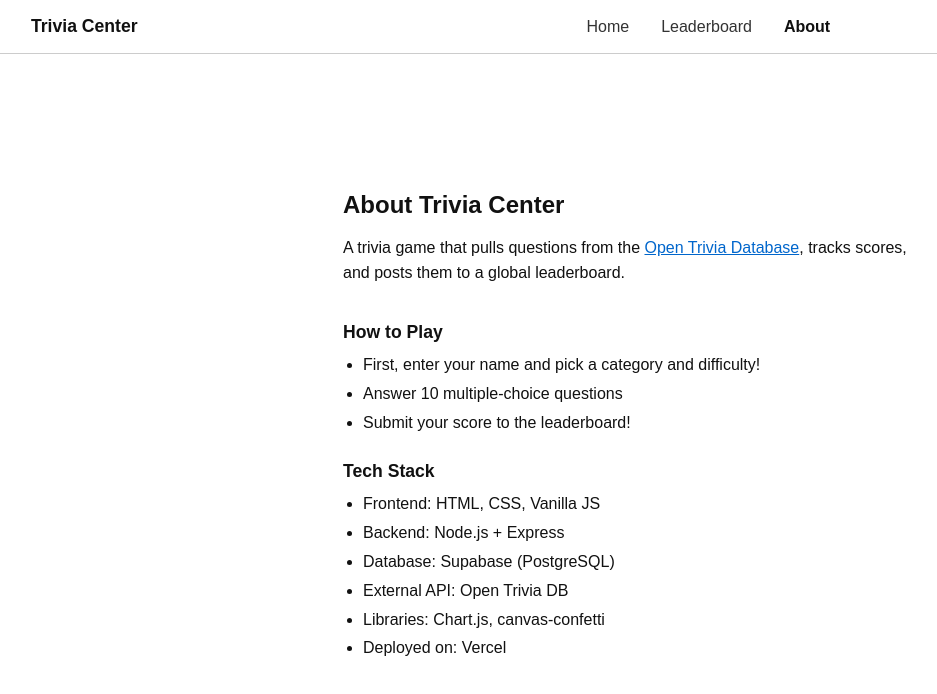
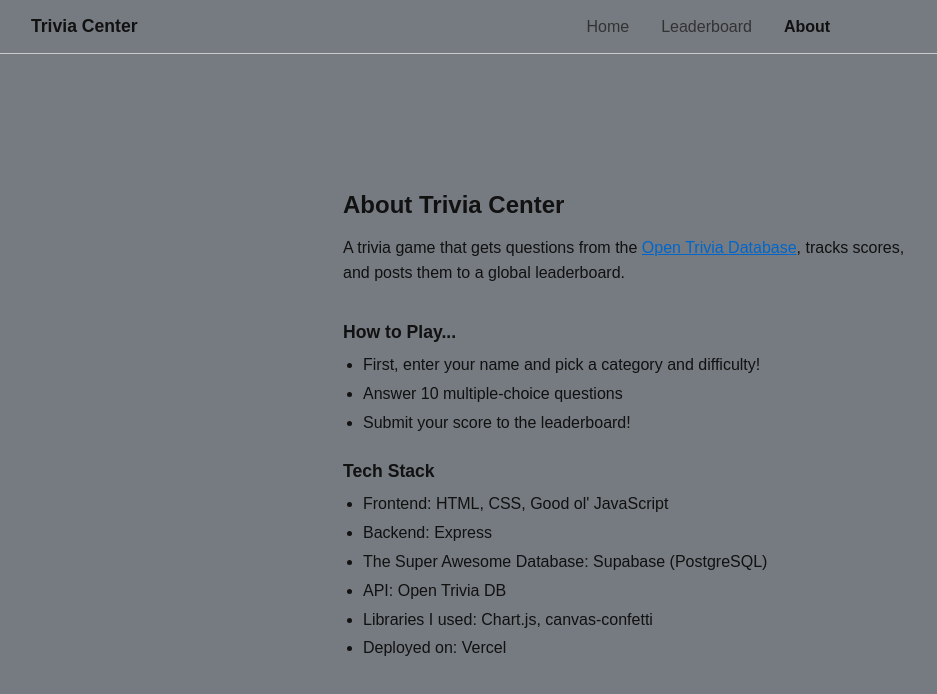
Before and after one commit to skw359/triviaboard, a website: page public/about.html in a window 1280 px wide. Shown: the whole page, without its empty margins (1-938 px from the left). Drawn offline with Linux system fonts and the light colour scheme.

Commit message:
Add files via upload

```diff
--- a/public/about.html
+++ b/public/about.html
@@ -18,9 +18,9 @@
 
     <h1>About Trivia Center</h1>
 
-    <p>A trivia game that pulls questions from the <a href="https://opentdb.com" target="_blank">Open Trivia Database</a>, tracks scores, and posts them to a global leaderboard.</p>
+    <p>A trivia game that gets questions from the <a href="https://opentdb.com" target="_blank">Open Trivia Database</a>, tracks scores, and posts them to a global leaderboard.</p>
 
-    <h2>How to Play</h2>
+    <h2>How to Play...</h2>
 
     <ul>
 
@@ -32,11 +32,11 @@
 
     <h2>Tech Stack</h2>
     <ul>
-      <li>Frontend: HTML, CSS, Vanilla JS</li>
-      <li>Backend: Node.js + Express</li>
-      <li>Database: Supabase (PostgreSQL)</li>
-      <li>External API: Open Trivia DB</li>
-      <li>Libraries: Chart.js, canvas-confetti</li>
+      <li>Frontend: HTML, CSS, Good ol' JavaScript</li>
+      <li>Backend: Express</li>
+      <li>The Super Awesome Database: Supabase (PostgreSQL)</li>
+      <li>API: Open Trivia DB</li>
+      <li>Libraries I used: Chart.js, canvas-confetti</li>
       <li>Deployed on: Vercel</li>
     </ul>
 
--- a/public/css/style.css
+++ b/public/css/style.css
@@ -1,10 +1,12 @@
+/*global styling for the page!!! * means global */
+
 * {
   box-sizing: border-box; margin: 0; padding: 0;
 }
 
 body {
   font-family: Arial;
-  background: #fff;
+  background: #767B81;
   color: #111;
   font-size: 16px;
   min-height: 100vh;
--- a/public/js/home.js
+++ b/public/js/home.js
@@ -1,4 +1,4 @@
-document.getElementById('start-btn').addEventListener('click', () => {
+document.getElementById('start-button').addEventListener('click', () => {
 
 
   const username = document.getElementById('username').value.trim();
```
Also changed, not shown: public/js/play.js (+8 -4 lines), public/play.html (+2 -1 lines).
